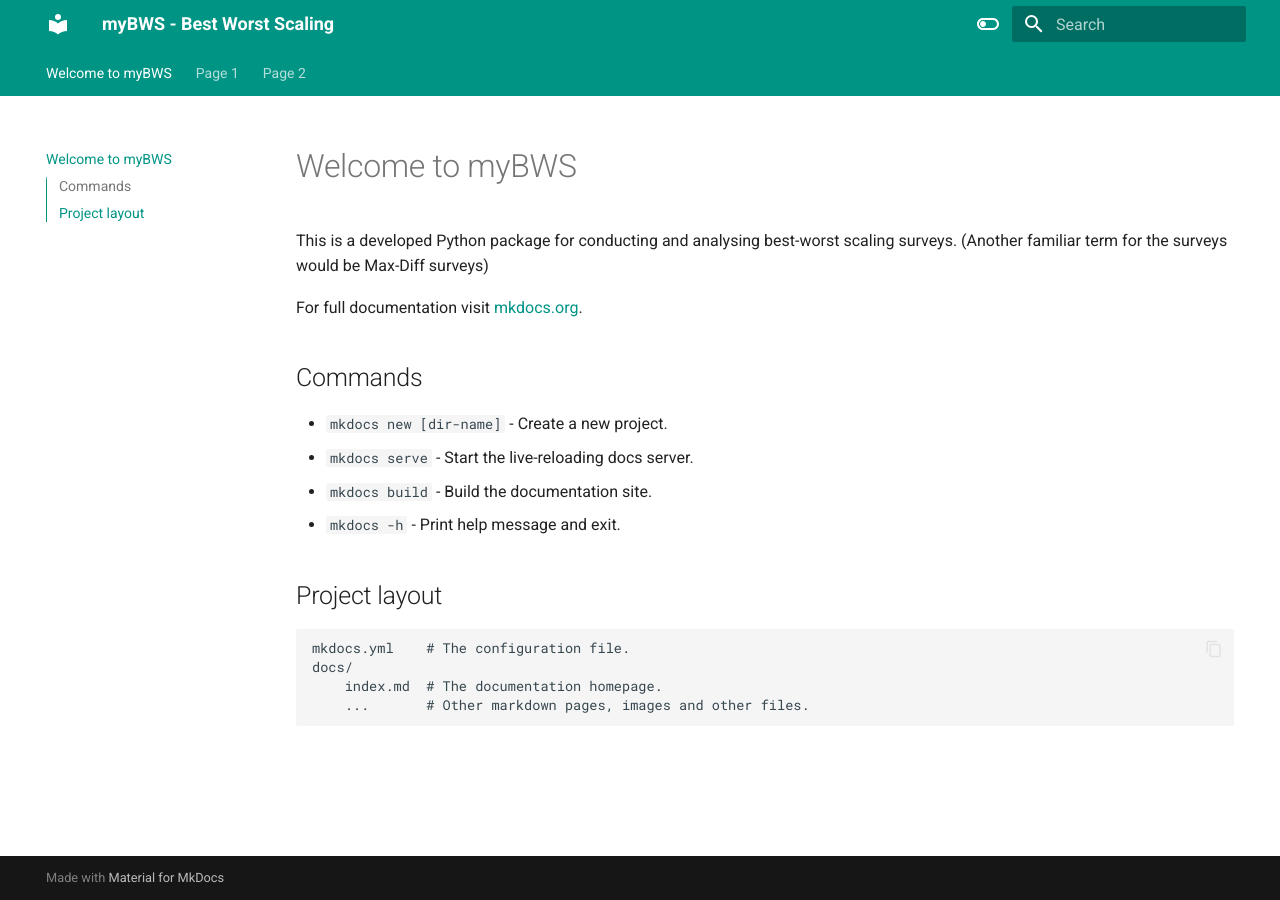
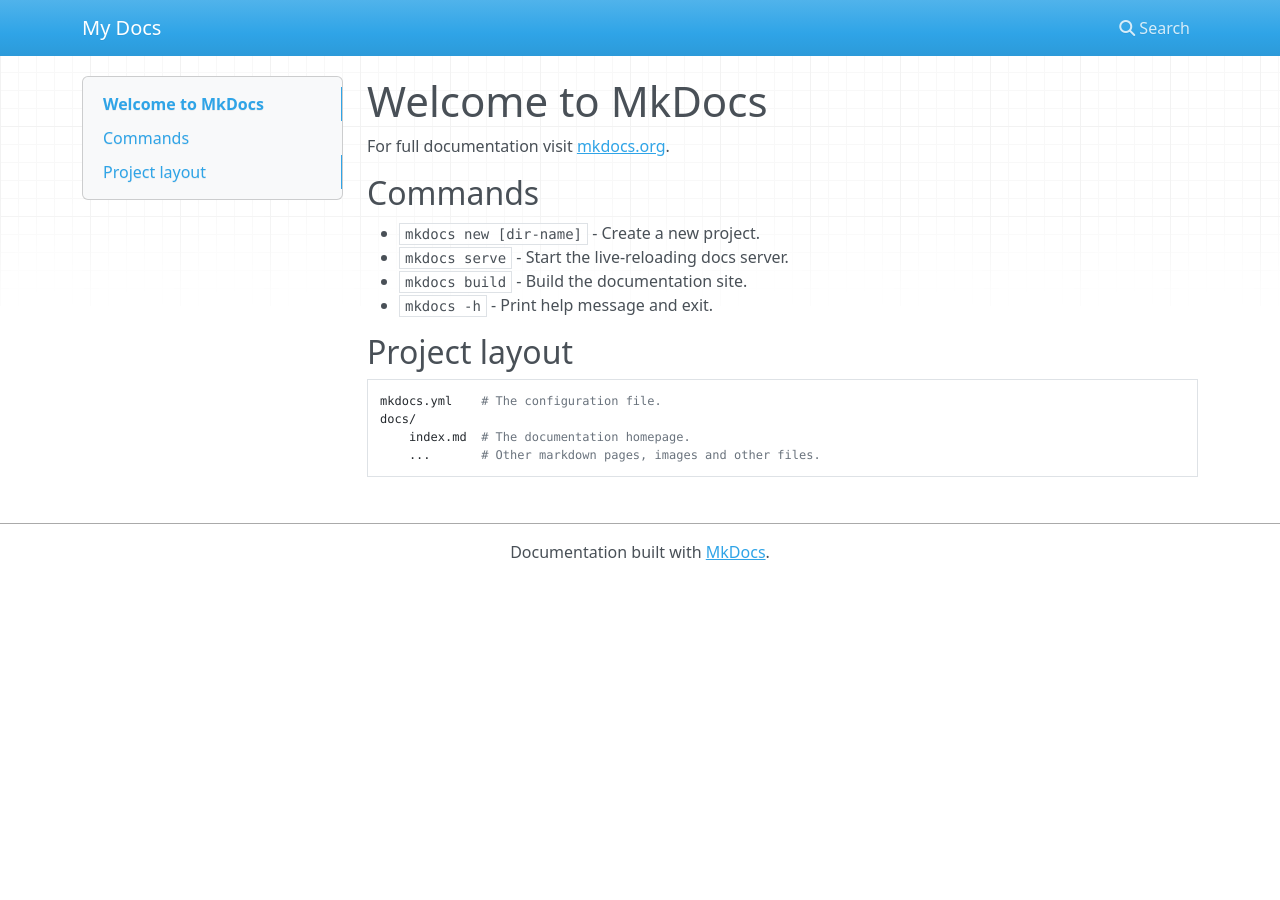
Before and after one commit to aram199922/BWS, an MkDocs documentation site: the page built from docs/index.md, in a window 1280 px wide. Built offline with MkDocs 1.6.1, drawn with Linux system fonts in a browser that asks for light colours; nearby versions of some CDN libraries.

Commit message:
mkdocs fixed accordingly

```diff
--- a/docs/index.md
+++ b/docs/index.md
@@ -1,6 +1,4 @@
-# Welcome to myBWS
-
-This is a developed Python package for conducting and analysing best-worst scaling surveys. (Another familiar term for the surveys would be Max-Diff surveys)
+# Welcome to MkDocs
 
 For full documentation visit [mkdocs.org](https://www.mkdocs.org).
 
--- a/docs/page1.md
+++ /dev/null
@@ -1,5 +0,0 @@
-# Page 1
-
-## Heading
-
-Some text and documentation
--- a/docs/page2.md
+++ /dev/null
@@ -1,5 +0,0 @@
-# Page 2
-
-## Heading
-
-Some text and documentation
--- a/mkdocs.yml
+++ b/mkdocs.yml
@@ -1,31 +1 @@
-site_name: myBWS - Best Worst Scaling
-site_url: https://github.com/aram199922/BWS
-theme:
-  name: material
-  features:
-    - navigation.tabs
-    - navigation.sections
-    - toc.integrate
-    - navigation.top
-    - search.suggest
-    - search.highlight
-    - content.tabs.link
-    - content.code.annotation
-    - content.code.copy
-  language: en
-  palette:
-    - scheme: default
-      toggle:
-        icon: material/toggle-switch-off-outline
-        name: Switch to dark mode
-      primary: teal
-      accent: purple
-    - scheme: slate
-      toggle:
-        icon: material/toggle-switch
-        name: Switch to light mode
-      primary: teal
-      accent: lime
-
-plugins:
-  - search
+site_name: My Docs
```
Also changed, not shown: mkdocs_requirements.txt (added, +22 -0 lines), requirements_doc.txt (deleted), 1 other file.
